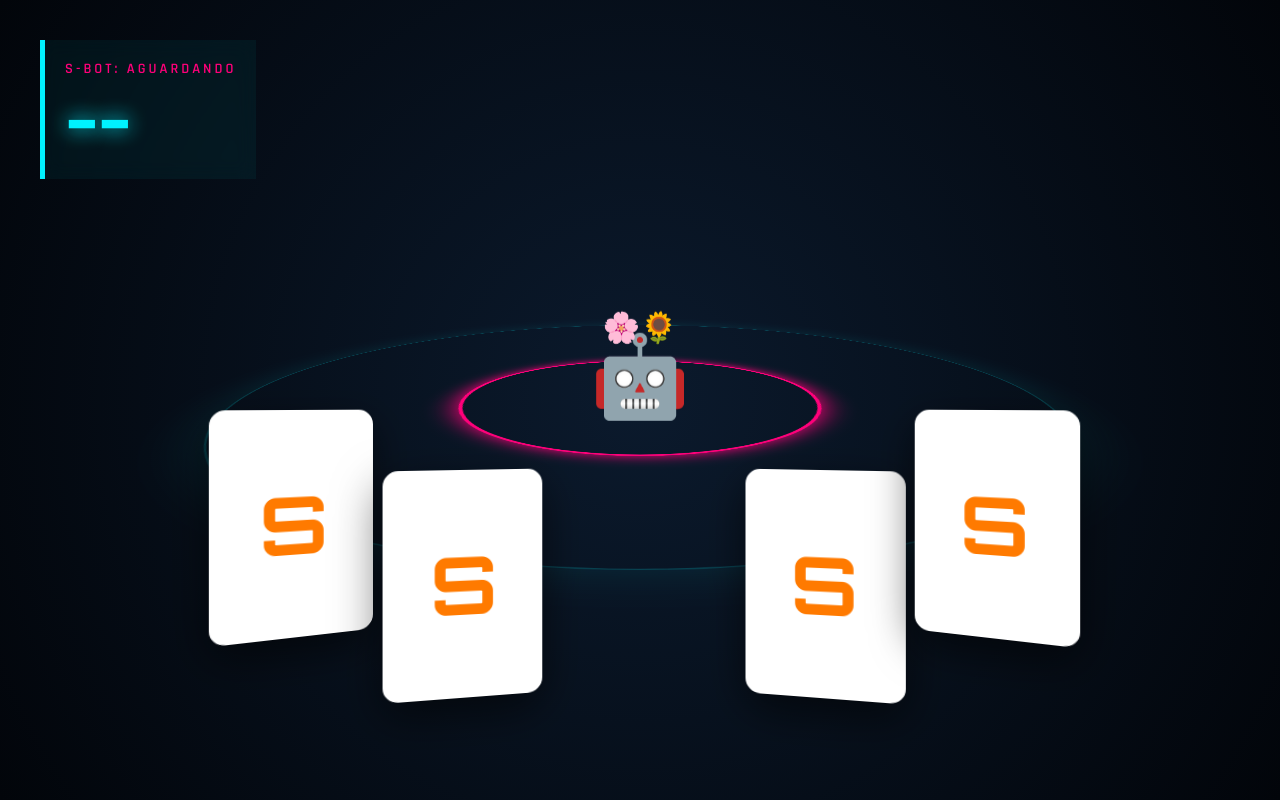
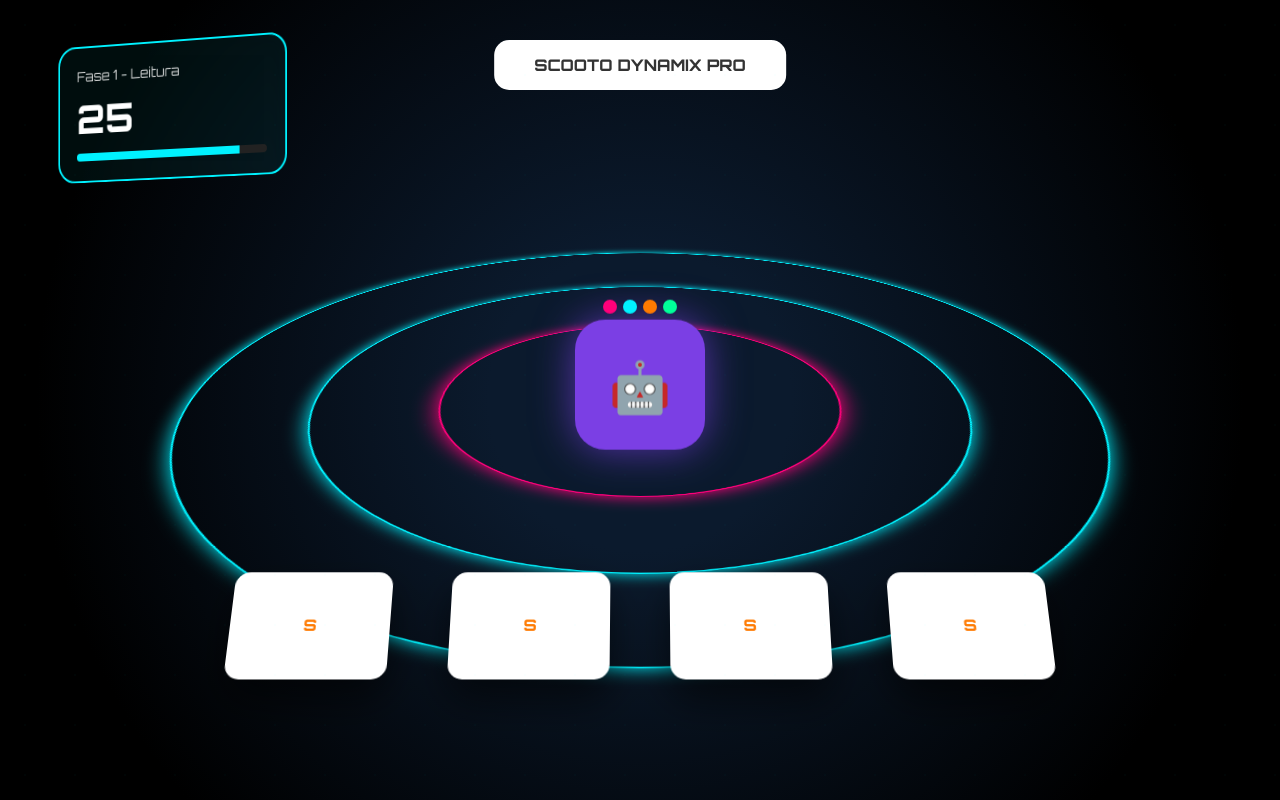
Before and after one commit to 1Tonny/dinamica-scooto, a plain HTML site: page index.html in a window 1280 px wide. Drawn offline with Linux system fonts and the light colour scheme.

Commit message:
Update index.html

```diff
--- a/index.html
+++ b/index.html
@@ -1,139 +1,394 @@
+
 <!DOCTYPE html>
-<html lang="pt-br">
+<html lang="pt-BR">
 <head>
 <meta charset="UTF-8">
 <meta name="viewport" content="width=device-width, initial-scale=1.0">
-    <title>Scooto Dynamix Pro</title>
-    <link href="https://fonts.googleapis.com/css2?family=Orbitron:wght@700&family=Rajdhani:wght@600&display=swap" rel="stylesheet">
+<title>Scooto Arena Digital</title>
+
+<link href="https://fonts.googleapis.com/css2?family=Orbitron:wght@400;600;800&display=swap" rel="stylesheet">
+
 <style>
-        body, html { margin: 0; padding: 0; width: 100%; height: 100%; background: #02050A; overflow: hidden; font-family: 'Rajdhani', sans-serif; }
+*{margin:0;padding:0;box-sizing:border-box;}
 
-        /* Container Principal com o Fundo da Foto */
-        .arena {
-            position: relative;
-            width: 100vw;
-            height: 100vh;
-            display: flex;
-            justify-content: center;
-            align-items: center;
-            background: radial-gradient(circle at center, #0B1A2D 0%, #02050A 100%);
-            perspective: 1000px;
+body{
+  height:100vh;
+  overflow:hidden;
+  font-family:'Orbitron',sans-serif;
+  background: radial-gradient(circle at center, #0B1A2D 20%, #000 80%);
+  color:white;
 }
 
-        /* Chão Neon e Aneis */
-        .ring { position: absolute; border-radius: 50%; transform: rotateX(75deg); }
-        .outer-ring { width: 800px; height: 800px; border: 2px solid rgba(0, 242, 255, 0.2); box-shadow: 0 0 60px rgba(0, 242, 255, 0.1); }
-        .inner-ring { width: 350px; height: 350px; border: 4px solid #FF007A; box-shadow: 0 0 30px #FF007A; z-index: 2; }
+/* =========================
+   ARENA CONTAINER
+========================= */
 
-        /* Robozinho Roxo Centralizado */
-        .bot {
-            position: absolute;
-            z-index: 10;
-            display: flex;
-            flex-direction: column;
-            align-items: center;
-            animation: float 3s ease-in-out infinite;
-        }
-        .bot img { width: 120px; filter: drop-shadow(0 0 20px #9D00FF); }
-
-        /* HUD Holográfico */
-        .hud {
-            position: absolute;
-            top: 40px;
-            left: 40px;
-            border-left: 5px solid #00F2FF;
-            padding: 20px;
-            background: rgba(0, 242, 255, 0.05);
-            backdrop-filter: blur(10px);
-            z-index: 100;
-        }
-        #timer { font-family: 'Orbitron'; font-size: 4rem; color: #00F2FF; margin: 0; text-shadow: 0 0 20px #00F2FF; }
-        .label { color: #FF007A; font-weight: bold; font-size: 0.9rem; letter-spacing: 3px; }
-
-        /* Cartas em Semicírculo */
-        .card {
-            position: absolute;
-            width: 150px;
-            height: 220px;
-            cursor: pointer;
-            transition: 0.7s cubic-bezier(0.4, 0, 0.2, 1);
-            transform-style: preserve-3d;
-            z-index: 20;
+.scene{
+  width:100%;
+  height:100%;
+  perspective:1400px;
+  position:relative;
+  overflow:hidden;
 }
 
-        /* Posicionamento baseado na imagem da Scooto */
-        .c1 { transform: translateX(-350px) translateY(120px) rotateY(30deg); }
-        .c2 { transform: translateX(-180px) translateY(180px) rotateY(15deg); }
-        .c3 { transform: translateX(180px) translateY(180px) rotateY(-15deg); }
-        .c4 { transform: translateX(350px) translateY(120px) rotateY(-30deg); }
+/* =========================
+   PARTICLES
+========================= */
 
-        .card.selected {
-            transform: translateZ(400px) translateY(-50px) rotateY(180deg) !important;
-            width: 450px;
-            height: 600px;
-            z-index: 200;
+.scene::after{
+  content:"";
+  position:absolute;
+  inset:0;
+  background-image:
+  radial-gradient(rgba(0,242,255,0.4) 1px, transparent 1px);
+  background-size:50px 50px;
+  opacity:0.05;
 }
-        .card.hidden { opacity: 0; pointer-events: none; }
 
-        .face { position: absolute; width: 100%; height: 100%; backface-visibility: hidden; border-radius: 15px; border: 4px solid #fff; box-shadow: 0 15px 45px rgba(0,0,0,0.6); }
-        .back { background: #fff; display: flex; justify-content: center; align-items: center; }
-        .back::after { content: 'S'; font-family: 'Orbitron'; color: #FF7A00; font-size: 5rem; font-weight: 900; }
-        .front { background: white; color: #000; transform: rotateY(180deg); padding: 40px; text-align: center; display: flex; align-items: center; justify-content: center; font-size: 2rem; font-weight: bold; border: 8px solid #FF7A00; }
+/* =========================
+   FLOOR
+========================= */
 
-        @keyframes float { 0%, 100% { transform: translateY(0); } 50% { transform: translateY(-25px); } }
+.floor{
+  position:absolute;
+  width:900px;
+  height:900px;
+  border-radius:50%;
+  top:50%;
+  left:50%;
+  transform:translate(-50%,-50%) rotateX(65deg);
+}
+
+.ring{
+  position:absolute;
+  inset:0;
+  border-radius:50%;
+  border:2px solid #00F2FF;
+  box-shadow:0 0 20px #00F2FF;
+}
+
+.ring:nth-child(2){
+  width:650px;
+  height:650px;
+  margin:auto;
+}
+
+.ring:nth-child(3){
+  width:400px;
+  height:400px;
+  margin:auto;
+  border-color:#FF007A;
+  box-shadow:0 0 25px #FF007A;
+}
+
+/* =========================
+   ROBOT
+========================= */
+
+.robot{
+  position:absolute;
+  top:50%;
+  left:50%;
+  transform:translate(-50%,-50%);
+  animation:float 3s ease-in-out infinite;
+  z-index:5;
+}
+
+.robot-body{
+  width:130px;
+  height:130px;
+  background:#7B3FE4;
+  border-radius:30px;
+  display:flex;
+  justify-content:center;
+  align-items:center;
+  font-size:50px;
+  box-shadow:0 0 40px rgba(123,63,228,0.7);
+}
+
+.crown{
+  position:absolute;
+  top:-20px;
+  left:50%;
+  transform:translateX(-50%);
+  display:flex;
+  gap:6px;
+}
+
+.flower{
+  width:14px;
+  height:14px;
+  border-radius:50%;
+}
+
+.flower:nth-child(1){background:#FF007A;}
+.flower:nth-child(2){background:#00F2FF;}
+.flower:nth-child(3){background:#FF7A00;}
+.flower:nth-child(4){background:#00FF99;}
+
+@keyframes float{
+  0%,100%{ transform:translate(-50%,-50%) translateY(0);}
+  50%{ transform:translate(-50%,-50%) translateY(-20px);}
+}
+
+/* =========================
+   LOGO TOP
+========================= */
+
+.logo{
+  position:absolute;
+  top:40px;
+  left:50%;
+  transform:translateX(-50%);
+  background:white;
+  padding:15px 40px;
+  border-radius:15px;
+  color:#333;
+  font-weight:800;
+}
+
+/* =========================
+   HUD TIMER
+========================= */
+
+.hud{
+  position:absolute;
+  top:40px;
+  left:40px;
+  width:260px;
+  padding:20px;
+  border-radius:20px;
+  border:2px solid #00F2FF;
+  background:rgba(0,242,255,0.05);
+  backdrop-filter:blur(10px);
+  transform:rotateY(-15deg);
+}
+
+.hud-title{
+  font-size:14px;
+  margin-bottom:10px;
+  opacity:0.8;
+}
+
+.timer{
+  font-size:40px;
+  font-weight:800;
+}
+
+.progress{
+  margin-top:10px;
+  height:8px;
+  border-radius:10px;
+  background:#222;
+  overflow:hidden;
+}
+
+.progress-bar{
+  height:100%;
+  width:100%;
+  background:#00F2FF;
+  transition:width 1s linear;
+}
+
+/* =========================
+   CARDS
+========================= */
+
+.cards{
+  position:absolute;
+  width:100%;
+  bottom:120px;
+  display:flex;
+  justify-content:center;
+  gap:60px;
+  transform:rotateX(25deg);
+}
+
+.card{
+  width:160px;
+  height:110px;
+  background:white;
+  border-radius:15px;
+  box-shadow:0 20px 40px rgba(0,0,0,0.6);
+  display:flex;
+  justify-content:center;
+  align-items:center;
+  font-weight:800;
+  color:#FF7A00;
+  cursor:pointer;
+  transition:0.6s;
+}
+
+.card:hover{
+  transform:translateY(-20px);
+}
+
+.card.fade{
+  opacity:0;
+  transform:scale(0.8);
+  pointer-events:none;
+}
+
+/* =========================
+   OBJECTION PANEL
+========================= */
+
+.panel{
+  position:absolute;
+  right:80px;
+  top:180px;
+  width:350px;
+  padding:30px;
+  background:white;
+  color:#111;
+  border-radius:20px;
+  box-shadow:0 30px 60px rgba(0,0,0,0.6);
+  display:none;
+}
+
+/* =========================
+   MODAL
+========================= */
+
+.modal{
+  position:fixed;
+  inset:0;
+  background:rgba(0,0,0,0.85);
+  display:flex;
+  justify-content:center;
+  align-items:center;
+  flex-direction:column;
+  gap:20px;
+  display:none;
+}
+
+.modal h2{
+  font-size:32px;
+  color:#FF007A;
+}
+
+.modal button{
+  padding:15px 40px;
+  background:#FF7A00;
+  border:none;
+  border-radius:10px;
+  font-family:'Orbitron';
+  cursor:pointer;
+  font-size:18px;
+}
+
 </style>
 </head>
 <body>
-    <div class="arena">
+
+<div class="scene">
+
+<div class="logo">SCOOTO DYNAMIX PRO</div>
+
 <div class="hud">
-            <div class="label" id="status">S-BOT: AGUARDANDO</div>
-            <div id="timer">--</div>
+  <div class="hud-title">Fase 1 - Leitura</div>
+  <div class="timer" id="timer">30</div>
+  <div class="progress">
+    <div class="progress-bar" id="bar"></div>
+  </div>
 </div>
 
-        <div class="ring outer-ring"></div>
-        <div class="ring inner-ring"></div>
-
-        <div class="bot">
-            <div style="font-size: 80px;">🤖</div>
-            <div style="position:absolute; top:-20px; font-size:30px;">🌸🌻</div>
+<div class="floor">
+  <div class="ring"></div>
+  <div class="ring"></div>
+  <div class="ring"></div>
 </div>
 
-        <div class="card c1" onclick="play(this)"><div class="face back"></div><div class="face front"></div></div>
-        <div class="card c2" onclick="play(this)"><div class="face back"></div><div class="face front"></div></div>
-        <div class="card c3" onclick="play(this)"><div class="face back"></div><div class="face front"></div></div>
-        <div class="card c4" onclick="play(this)"><div class="face back"></div><div class="face front"></div></div>
+<div class="robot">
+  <div class="crown">
+    <div class="flower"></div>
+    <div class="flower"></div>
+    <div class="flower"></div>
+    <div class="flower"></div>
+  </div>
+  <div class="robot-body">🤖</div>
+</div>
+
+<div class="cards" id="cards"></div>
+
+<div class="panel" id="panel"></div>
+
+</div>
+
+<div class="modal" id="modal">
+  <div class="robot-body">🤖</div>
+  <h2>Rodada Finalizada</h2>
+  <button onclick="location.reload()">Reiniciar</button>
 </div>
 
 <script>
-        const falas = [
-            "Estou em reunião agora, mande por e-mail!",
-            "O seu seguro é o dobro do preço do meu atual!",
-            "Como conseguiu meu número? Não autorizei a ligação!",
-            "Meu carro é velho e fica na garagem, não preciso de seguro!",
-            "Resolva agora! Estou na chuva e o reboque não chega!",
-            "Não quero falar com você, passe para o seu supervisor!"
+
+const objections = [
+"Está caro.",
+"Mande por e-mail.",
+"Não pedi essa ligação.",
+"Já tenho fornecedor.",
+"Agora não posso falar.",
+"Vou pensar e retorno."
 ];
 
-        function play(el) {
-            if(el.classList.contains('selected')) return;
-            document.querySelectorAll('.card').forEach(c => c !== el ? c.classList.add('hidden') : null);
-            el.classList.add('selected');
+const cardsContainer = document.getElementById("cards");
+const timerEl = document.getElementById("timer");
+const bar = document.getElementById("bar");
+const panel = document.getElementById("panel");
+const modal = document.getElementById("modal");
 
-            setTimeout(() => {
-                el.querySelector('.front').innerText = falas[Math.floor(Math.random()*falas.length)];
-                let t = 30;
-                let clock = setInterval(() => {
-                    t--;
-                    document.getElementById('timer').innerText = t;
-                    document.getElementById('status').innerText = t > 20 ? "FASE: LEITURA" : "FASE: RESPOSTA";
-                    if(t <= 0) {
-                        clearInterval(clock);
-                        alert("Tempo esgotado! Reiniciando...");
-                        location.reload();
+let time = 30;
+let total = 30;
+let selected = false;
+
+function update(){
+  time--;
+  timerEl.innerText = time;
+  bar.style.width = (time/total*100)+"%";
+
+  if(time > 20){
+    bar.style.background="#00F2FF";
+  }else{
+    document.querySelector(".hud-title").innerText="Fase 2 - Sua Resposta";
+    bar.style.background="#FF007A";
   }
-                }, 1000);
-            }, 800);
+
+  if(time<=0){
+    clearInterval(interval);
+    modal.style.display="flex";
   }
+}
+
+let interval = setInterval(update,1000);
+
+function createCards(){
+  for(let i=0;i<4;i++){
+    let c=document.createElement("div");
+    c.className="card";
+    c.innerText="S";
+    c.onclick=()=>selectCard(c);
+    cardsContainer.appendChild(c);
+  }
+}
+
+function selectCard(card){
+  if(selected) return;
+  selected=true;
+
+  const text = objections[Math.floor(Math.random()*objections.length)];
+
+  document.querySelectorAll(".card").forEach(c=>{
+    if(c!==card) c.classList.add("fade");
+  });
+
+  panel.innerText=text;
+  panel.style.display="block";
+}
+
+createCards();
+
 </script>
+
 </body>
 </html>
```
Lines whose indentation alone changed are shown as unchanged.
